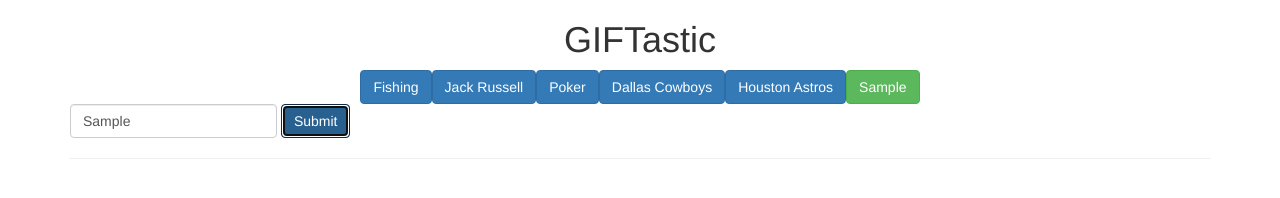
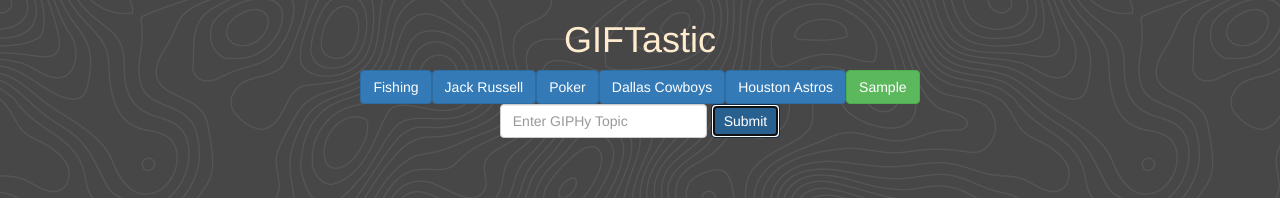
Before and after one commit to kirkm72/GIFTastic, a plain HTML site: page index.html in a window 1280 px wide. Both pictures are taken after typing "Sample" into the empty fields and a click on the button "Submit". Drawn offline with nearby package versions, Linux system fonts and the light colour scheme.

Commit message:
completed

```diff
--- /dev/null
+++ b/assets/css/reset.css
@@ -0,0 +1,48 @@
+/* http://meyerweb.com/eric/tools/css/reset/
+   v2.0 | 20110126
+   License: none (public domain)
+*/
+
+html, body, div, span, applet, object, iframe,
+h1, h2, h3, h4, h5, h6, p, blockquote, pre,
+a, abbr, acronym, address, big, cite, code,
+del, dfn, em, img, ins, kbd, q, s, samp,
+small, strike, strong, sub, sup, tt, var,
+b, u, i, center,
+dl, dt, dd, ol, ul, li,
+fieldset, form, label, legend,
+table, caption, tbody, tfoot, thead, tr, th, td,
+article, aside, canvas, details, embed,
+figure, figcaption, footer, header, hgroup,
+menu, nav, output, ruby, section, summary,
+time, mark, audio, video {
+	margin: 0;
+	padding: 0;
+	border: 0;
+	font-size: 100%;
+	font: inherit;
+	vertical-align: baseline;
+}
+/* HTML5 display-role reset for older browsers */
+article, aside, details, figcaption, figure,
+footer, header, hgroup, menu, nav, section {
+	display: block;
+}
+body {
+	line-height: 1;
+}
+ol, ul {
+	list-style: none;
+}
+blockquote, q {
+	quotes: none;
+}
+blockquote:before, blockquote:after,
+q:before, q:after {
+	content: '';
+	content: none;
+}
+table {
+	border-collapse: collapse;
+	border-spacing: 0;
+}
--- /dev/null
+++ b/assets/css/style.css
@@ -0,0 +1,12 @@
+body{
+    background: url(../images/topographic.png);
+    background-repeat: repeat;
+  }
+
+  #title{
+    color: blanchedalmond;
+  }
+  .form-container {
+    display: flex; /* Look into  */
+    justify-content: center;
+  }
--- a/assets/javascript/index.js
+++ b/assets/javascript/index.js
@@ -1,8 +1,16 @@
 const topics = ['Fishing', 'Jack Russell', 'Poker', 'Dallas Cowboys', 'Houston Astros'];
 
+function genRand(lower, upper) {
+    let rand = (Math.floor(Math.random() * upper + 1));
+    if (rand <= lower) {
+        console.log("Random# is lower than input. Re-generating");
+        genRand(lower, upper);
+    }
+    return rand;
+}
 
 $(document).ready(function () {
-    for (let i = 0; i < topics.length; i++) { //loop to create initial buttons shown in blue
+    for (let i = 0; i < topics.length; i++) { //loop to create initial buttons shown in DOM as blue
         let el = topics[i];
         let btn = $("<button/>");
         btn.attr("class", "btn btn-primary btnTopic");
@@ -10,16 +18,17 @@ $(document).ready(function () {
         $(".buttonsHolder").append(btn);
     }
 
-    $('.submit').on("click", function (event) { //event listener to submit new buttons shown in green
+    $('.submit').on("click", function (event) { //event listener to submit new buttons shown in DOM as green
         event.preventDefault();
         let btnTag = $(".search").val().trim();
         let btn = $("<button/>");
-        btn.attr("class", "btn btn-success btnTopic");
+        btn.attr("class", "btn btn-success btnTopic"); //btn-success in bootstrap renders green
         btn.text(btnTag);
-        if (topics.includes(btnTag) === false){ // Prevents duplicates from being added
+        if (topics.includes(btnTag) === false) { // Prevents duplicates from being added
             topics.push(btnTag);
             //console.log(topics);
             $(".buttonsHolder").append(btn);
+            $("#form").get(0).reset(); //native javascript: resets input form after submission
         }
 
     })
@@ -28,7 +37,9 @@ $(document).ready(function () {
         event.preventDefault(); //prevent execution
         $(".gifHolder").empty(); // clear previous output
         let value = $(this).text();
-        $.get('http://api.giphy.com/v1/gifs/search?api_key=2yJcxO2SSW0acd5db0E5RwTgNNGSxIDa&limit=3&rating=g&q='
+        let offset = genRand(1, 20); //generate random number to feed in to API "offset" so that output is randomized
+        //console.log(factor);
+        $.get("http://api.giphy.com/v1/gifs/search?api_key=2yJcxO2SSW0acd5db0E5RwTgNNGSxIDa&limit=3&rating=g&offset=" + offset + "&q="
             + value, function (data, status) {
                 for (let i = 0; i < 3; i++) { //load results in to array
                     let main = $('<div class="row">'); //Set bootstrap row so that gifs can be added in column spacing
@@ -49,8 +60,8 @@ $(document).ready(function () {
                     gifDiv.append(newGif);
                     main.append(gifDiv);
                     $('.gifHolder').append(gifDiv);
-
-                    $(".gif").on("click", function () { // this event listener needed to be moved within the ".get" scope in order to work.
+                }
+                $(".gif").on("click", function () { // this event listener needed to be moved within the ".get" scope in order to work
                     let state = '';
                     state = $(this).attr("gif-state");
                     if (state === "still") {
@@ -62,9 +73,6 @@ $(document).ready(function () {
                         $(this).attr("gif-state", "still");
                     }
                 });
-                }
-
-            });
-
             });
     });
+});
--- a/index.html
+++ b/index.html
@@ -7,28 +7,30 @@
     <meta http-equiv="X-UA-Compatible" content="ie=edge">
     <link rel="stylesheet" href="https://stackpath.bootstrapcdn.com/bootstrap/3.4.1/css/bootstrap.min.css"
         integrity="sha384-HSMxcRTRxnN+Bdg0JdbxYKrThecOKuH5zCYotlSAcp1+c8xmyTe9GYg1l9a69psu" crossorigin="anonymous">
+        <!-- <link rel="stylesheet" href='./assets/css/reset.css'> -->
+        <link rel="stylesheet" href='./assets/css/style.css'>
     <title>GIFTastic</title>
 </head>
 
 <body>
     <div class='container'>
         <div class='row'>
-            <div class=col-md-12>
-                <h1 align='center'>GIFTastic</h1>
-                <div align='center' class='buttonsHolder'></div>
+            <div class='mx-auto'>
+                <h1 class="text-center" id='title'>GIFTastic</h1>
+                <div class='buttonsHolder text-center'></div>
             </div>
         </div>
         <div class="row">
-            <div class="col-md-12">
-                <form class="form-inline">
+            <div class="mx-auto form-container">
+                <form class="form-inline" id="form">
                     <input class="form-control form-control-lg search"
                     type="text"
-                    placeholder="Enter Gif Topic">
-                    <button type='submit' class='btn btn-primary submit' placeholder='Enter GIF search'>Submit</button>
+                    placeholder="Enter GIPHy Topic">
+                    <button type='submit' class='btn btn-primary submit'>Submit</button>
                 </form>
             </div>
         </div>
-        <hr>
+        <br>
 
 
     </div>
```
Also changed, not shown: assets/images/topographic.png (added). Lines whose indentation alone changed are shown as unchanged.
